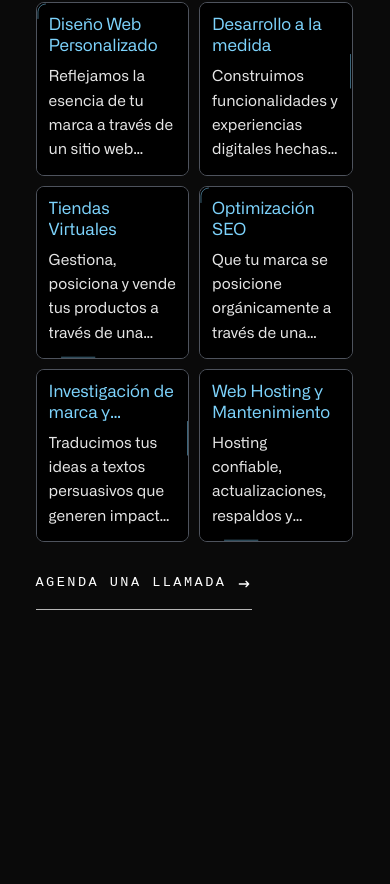
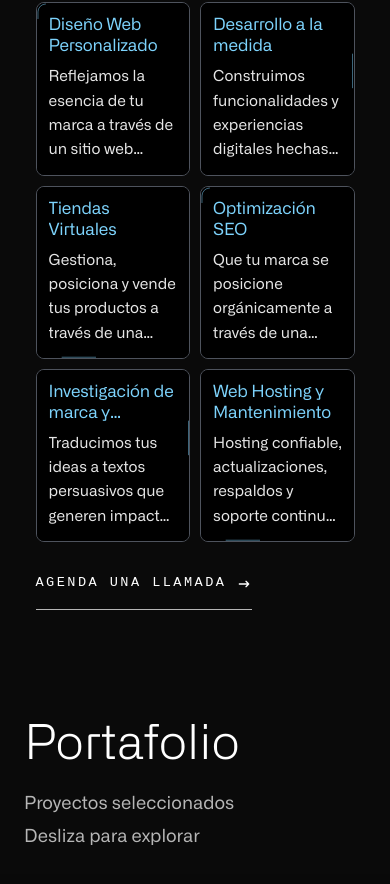
Before and after one commit to ivandiaz92/Raven-Studios, a Next.js app: page / in a window 390 px wide. Shown: the part 1044-1928 px from the top of the page. Built offline with nearby package versions, Linux system fonts and the light colour scheme; no server answers; a web font is replaced by a local one.

Commit message:
Fix homepage portfolio sticky scroll and mobile layout.
Restore sticky title on desktop by removing overflow that broke positioning, drop nested scroll in soluciones on mobile, and limit portfolio section min-height to large screens so title spacing stays tight on phones.

```diff
--- a/app/HomeClient.tsx
+++ b/app/HomeClient.tsx
@@ -180,9 +180,9 @@ export default function HomeClient({ projects, blogPosts = [] }: HomeClientProps
       {/* Strategy / Services — desktop: full viewport below header, flex-distributed; mobile: natural height + scroll in grid if needed */}
       <section
         id="soluciones"
-        className="mb-12 flex min-h-0 flex-col overflow-hidden pt-[5.25rem] pb-6 sm:mb-16 sm:pt-28 sm:pb-8 max-lg:min-h-0 lg:mb-20 lg:h-[100svh] lg:max-h-[100svh] lg:pb-8 xl:mb-24"
+        className="mb-12 flex flex-col pt-[5.25rem] pb-6 sm:mb-16 sm:pt-28 sm:pb-8 lg:mb-20 lg:h-[100svh] lg:max-h-[100svh] lg:overflow-hidden lg:pb-8 xl:mb-24"
       >
-        <div className="mx-auto flex w-full min-h-0 max-w-[min(100%,90vw)] flex-1 flex-col px-4 min-[480px]:px-5 sm:px-6 lg:px-8 lg:h-full">
+        <div className="mx-auto flex w-full max-w-[min(100%,90vw)] flex-col px-4 min-[480px]:px-5 sm:px-6 lg:h-full lg:min-h-0 lg:flex-1 lg:px-8">
           <div className="shrink-0 text-balance sm:mb-1 lg:mb-5">
             <h2 className="title-entrance text-soluciones-heading font-display font-light text-[#7dd3fc]">
               Soluciones digitales y estratégicas
@@ -194,7 +194,7 @@ export default function HomeClient({ projects, blogPosts = [] }: HomeClientProps
               Integrando diseño, tecnología y visión de negocio
             </p>
           </div>
-          <div className="mt-3 flex min-h-0 flex-1 flex-col sm:mt-4 max-lg:max-h-[min(72svh,720px)] max-lg:overflow-y-auto max-lg:overscroll-y-contain max-lg:pr-0.5 [-ms-overflow-style:none] [scrollbar-width:thin] lg:mt-0 lg:min-h-0 lg:overflow-hidden">
+          <div className="mt-3 flex flex-col sm:mt-4 lg:mt-0 lg:min-h-0 lg:flex-1 lg:overflow-hidden">
             <div
               className="grid h-full min-h-0 w-full grid-cols-2 auto-rows-min gap-2.5 min-[480px]:gap-3 sm:gap-3.5
               max-lg:content-start
--- a/app/globals.css
+++ b/app/globals.css
@@ -142,6 +142,16 @@ html {
 #soluciones .service-card-content {
   padding: clamp(0.75rem, 0.35rem + 1.1vw, 1.6rem);
   gap: clamp(0.5rem, 0.25rem + 0.5vw, 0.9rem);
+}
+
+/* Portfolio scroll: tall min-height only on desktop (sticky left column) */
+.portfolio-scroll-section {
+  min-height: 0;
+}
+@media (min-width: 1024px) {
+  .portfolio-scroll-section {
+    min-height: var(--portfolio-min-height);
+  }
 }
 
 /*
--- a/components/PortfolioScrollSection.tsx
+++ b/components/PortfolioScrollSection.tsx
@@ -16,11 +16,11 @@ export default function PortfolioScrollSection({ projects }: PortfolioScrollSect
 
   return (
     <section
-      className="relative grid w-full max-w-[100vw] grid-cols-1 overflow-x-hidden lg:grid-cols-12"
-      style={{ minHeight: `${sectionHeight}vh` }}
+      className="portfolio-scroll-section relative grid w-full grid-cols-1 lg:grid-cols-12"
+      style={{ ['--portfolio-min-height' as string]: `${sectionHeight}vh` }}
     >
-      {/* Left: sticky title + subtitle */}
-      <div className="lg:col-span-5 flex flex-col justify-center px-6 sm:px-10 lg:px-14 py-16 lg:py-0 lg:sticky lg:top-0 lg:h-screen">
+      {/* Left: sticky title + subtitle — self-start required in grid so sticky + h-screen work */}
+      <div className="flex flex-col justify-start px-6 pt-8 pb-5 sm:px-10 sm:pt-10 sm:pb-6 lg:col-span-5 lg:sticky lg:top-0 lg:h-screen lg:justify-center lg:self-start lg:px-14 lg:py-0">
         <h2 className="title-entrance text-5xl sm:text-6xl lg:text-7xl xl:text-8xl font-display font-light text-white leading-tight">
           Portafolio
         </h2>
@@ -35,7 +35,7 @@ export default function PortfolioScrollSection({ projects }: PortfolioScrollSect
       </div>
 
       {/* Right: vertical stack of project slides (each 100vh) */}
-      <div className="lg:col-span-7 flex flex-col">
+      <div className="flex flex-col overflow-x-hidden lg:col-span-7">
         {projects.length === 0 ? (
           <div className="min-h-screen flex items-center justify-center px-6 py-16">
             <p className="text-gray-500 font-mono text-sm">Aún no hay proyectos.</p>
```
